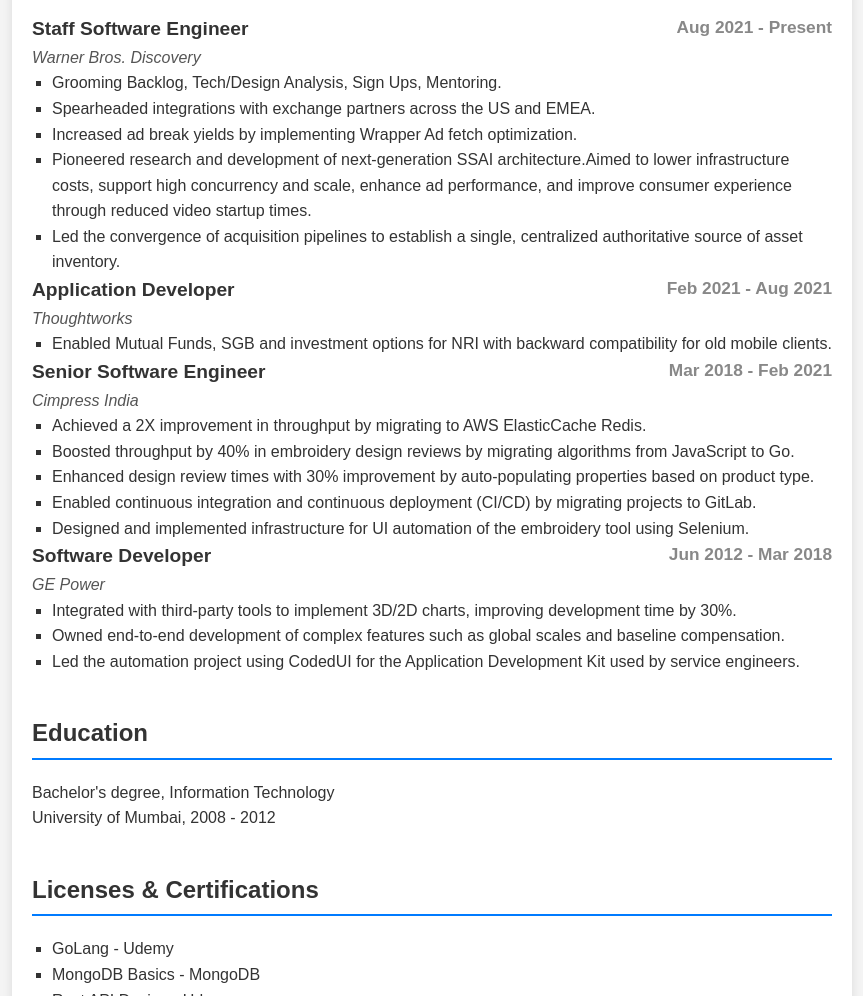
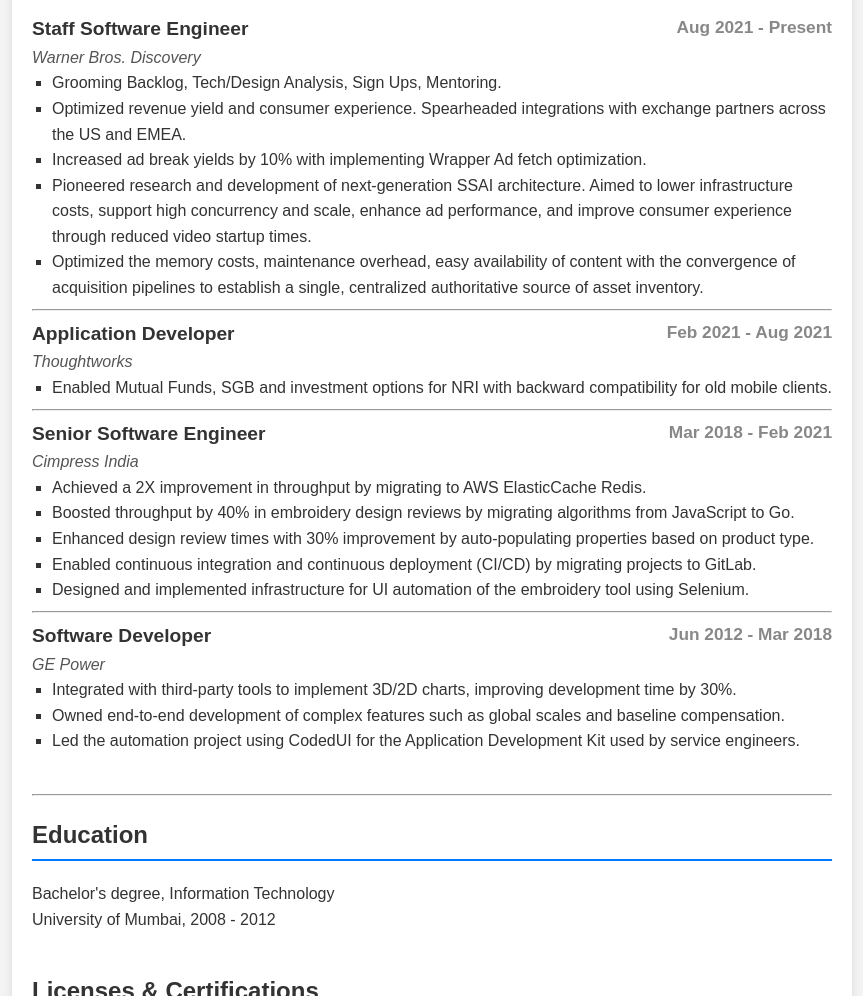
Before and after one commit to Gheri/gheri.github.io, a plain HTML site: page index.html in a window 1280 px wide. Shown: the part 680-1676 px from the top of the page, without its empty margins (208-1071 px from the left). Drawn offline with Linux system fonts and the light colour scheme.

Commit message:
Update index.html

```diff
--- a/index.html
+++ b/index.html
@@ -100,13 +100,13 @@
                 <div class="company">Warner Bros. Discovery</div>
                 <ul>
                     <li>Grooming Backlog, Tech/Design Analysis, Sign Ups, Mentoring.</li>
-                    <li>Spearheaded integrations with exchange partners across the US and EMEA.</li>
-                    <li>Increased ad break yields by implementing Wrapper Ad fetch optimization.</li>
-                    <li>Pioneered research and development of next-generation SSAI architecture.Aimed to lower infrastructure costs, support high concurrency and scale, enhance ad performance, and improve consumer experience through reduced video startup times.</li>
-                    <li>Led the convergence of acquisition pipelines to establish a single, centralized authoritative source of asset inventory.</li>
+                    <li>Optimized revenue yield and consumer experience. Spearheaded integrations with exchange partners across the US and EMEA.</li>
+                    <li>Increased ad break yields by 10% with implementing Wrapper Ad fetch optimization.</li>
+                    <li>Pioneered research and development of next-generation SSAI architecture. Aimed to lower infrastructure costs, support high concurrency and scale, enhance ad performance, and improve consumer experience through reduced video startup times.</li>
+                    <li>Optimized the memory costs, maintenance overhead, easy availability of content with the convergence of acquisition pipelines to establish a single, centralized authoritative source of asset inventory.</li>
                 </ul>
             </div>
-
+            <hr/>
             <div>
                 <div class="job-title">Application Developer <span class="date">Feb 2021 - Aug 2021</span></div>
                 <div class="company">Thoughtworks</div>
@@ -114,7 +114,7 @@
                     <li>Enabled Mutual Funds, SGB and investment options for NRI with backward compatibility for old mobile clients.</li>
                 </ul>
             </div>
-
+           <hr/>
             <div>
                 <div class="job-title">Senior Software Engineer <span class="date">Mar 2018 - Feb 2021</span></div>
                 <div class="company">Cimpress India</div>
@@ -126,7 +126,7 @@
                     <li>Designed and implemented infrastructure for UI automation of the embroidery tool using Selenium.</li>
                 </ul>
             </div>
-
+          <hr/>
             <div>
                 <div class="job-title">Software Developer <span class="date">Jun 2012 - Mar 2018</span></div>
                 <div class="company">GE Power</div>
@@ -137,7 +137,7 @@
                 </ul>
             </div>
         </div>
-
+       <hr/>
         <div class="section">
             <h2>Education</h2>
             <p>Bachelor's degree, Information Technology<br>University of Mumbai, 2008 - 2012</p>
```
